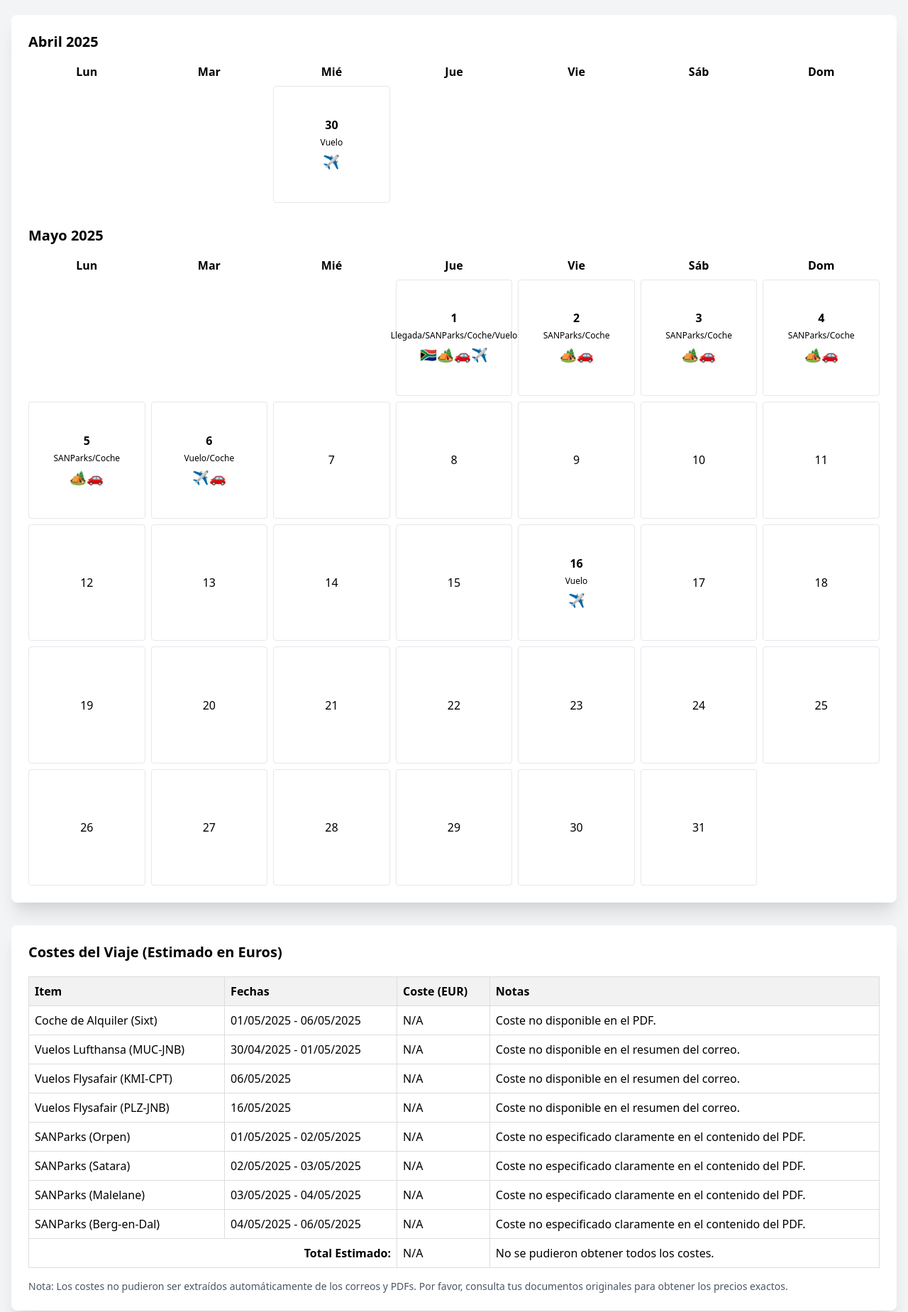
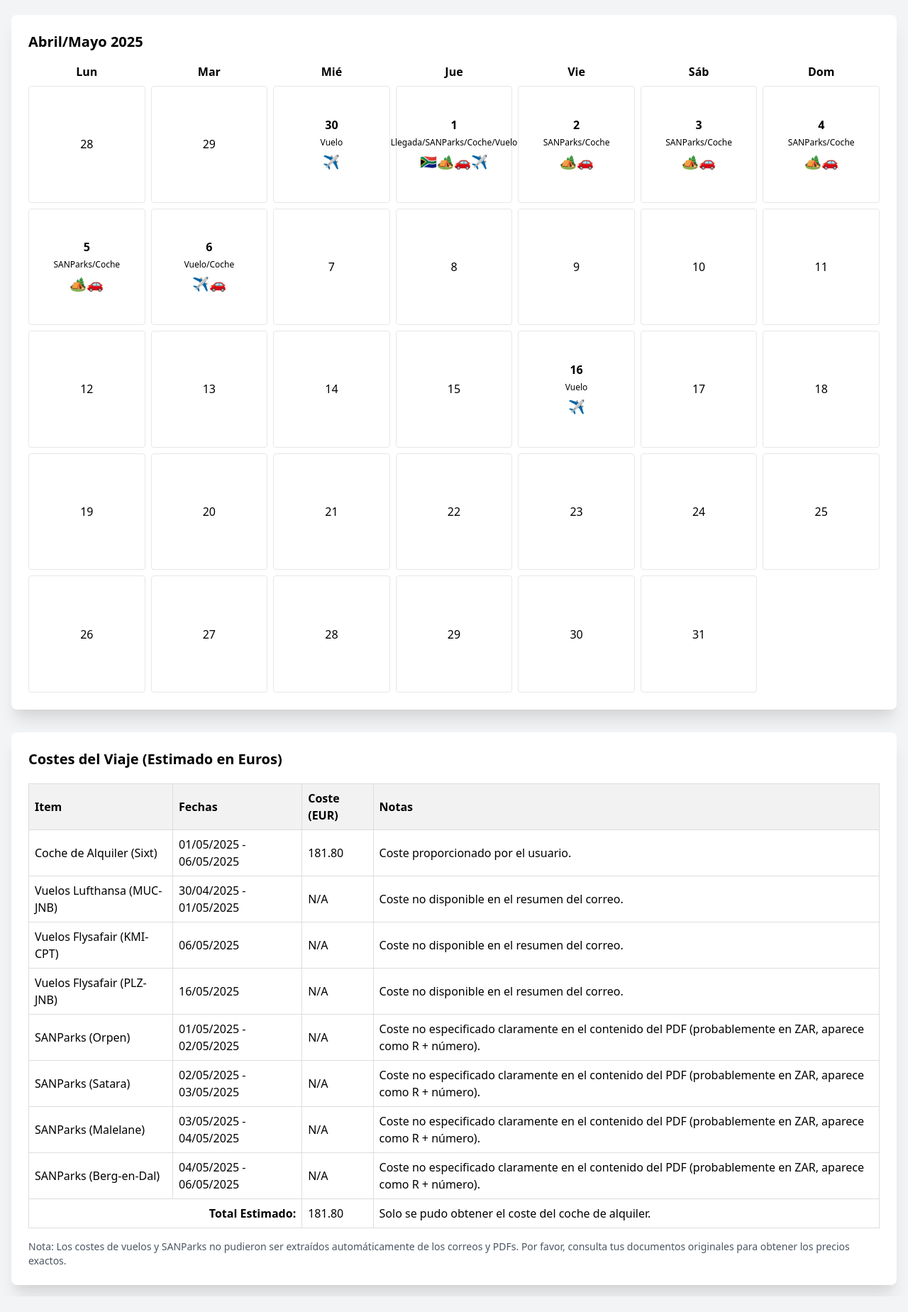
Before and after one commit to Emiralles-DE/CalculadoraIF, a plain HTML site: page Calendario.html in a window 1280 px wide. Shown: the part 51-1900 px from the top of the page at 71% size. After the commit the page ends 1878 px from the top, so only its background shows below. Drawn offline with nearby package versions, Linux system fonts and the light colour scheme.

Commit message:
Calendario.html

```diff
--- a/Calendario.html
+++ b/Calendario.html
@@ -78,7 +78,7 @@
         <h1 class="text-2xl font-bold text-center mb-6">Viaje a Sudáfrica</h1>
 
         <div class="bg-white p-6 rounded-lg shadow-xl">
-            <h2 class="text-xl font-semibold mb-4">Abril 2025</h2>
+            <h2 class="text-xl font-semibold mb-4">Abril/Mayo 2025</h2>
             <div class="grid grid-cols-7 gap-2 text-center">
                 <div class="font-bold">Lun</div>
                 <div class="font-bold">Mar</div>
@@ -88,7 +88,8 @@
                 <div class="font-bold">Sáb</div>
                 <div class="font-bold">Dom</div>
 
-                <div></div><div></div>
+                <div class="calendar-day p-2 rounded">28</div>
+                <div class="calendar-day p-2 rounded">29</div>
                 <div class="calendar-day p-2 rounded hover:bg-blue-200">
                     <div class="day-number">30</div>
                     <div class="day-title">Vuelo</div>
@@ -99,20 +100,6 @@
                         Conexión a Johannesburgo
                     </div>
                 </div>
-                 <div></div><div></div><div></div><div></div>
-            </div>
-
-            <h2 class="text-xl font-semibold mb-4 mt-8">Mayo 2025</h2>
-            <div class="grid grid-cols-7 gap-2 text-center">
-                 <div class="font-bold">Lun</div>
-                <div class="font-bold">Mar</div>
-                <div class="font-bold">Mié</div>
-                <div class="font-bold">Jue</div>
-                <div class="font-bold">Vie</div>
-                <div class="font-bold">Sáb</div>
-                <div class="font-bold">Dom</div>
-
-                <div></div><div></div><div></div>
                 <div class="calendar-day p-2 rounded hover:bg-green-200">
                     <div class="day-number">1</div>
                      <div class="day-title">Llegada/SANParks/Coche/Vuelo</div>
@@ -233,8 +220,8 @@
                     <tr>
                         <td>Coche de Alquiler (Sixt)</td>
                         <td>01/05/2025 - 06/05/2025</td>
-                        <td>N/A</td>
-                        <td>Coste no disponible en el PDF.</td>
+                        <td>181.80</td>
+                        <td>Coste proporcionado por el usuario.</td>
                     </tr>
                     <tr>
                         <td>Vuelos Lufthansa (MUC-JNB)</td>
@@ -258,35 +245,35 @@
                         <td>SANParks (Orpen)</td>
                         <td>01/05/2025 - 02/05/2025</td>
                         <td>N/A</td>
-                        <td>Coste no especificado claramente en el contenido del PDF.</td>
+                        <td>Coste no especificado claramente en el contenido del PDF (probablemente en ZAR, aparece como R + número).</td>
                     </tr>
                      <tr>
                         <td>SANParks (Satara)</td>
                         <td>02/05/2025 - 03/05/2025</td>
                         <td>N/A</td>
-                        <td>Coste no especificado claramente en el contenido del PDF.</td>
+                        <td>Coste no especificado claramente en el contenido del PDF (probablemente en ZAR, aparece como R + número).</td>
                     </tr>
                      <tr>
                         <td>SANParks (Malelane)</td>
                         <td>03/05/2025 - 04/05/2025</td>
                         <td>N/A</td>
-                        <td>Coste no especificado claramente en el contenido del PDF.</td>
+                        <td>Coste no especificado claramente en el contenido del PDF (probablemente en ZAR, aparece como R + número).</td>
                     </tr>
                      <tr>
                         <td>SANParks (Berg-en-Dal)</td>
                         <td>04/05/2025 - 06/05/2025</td>
                         <td>N/A</td>
-                        <td>Coste no especificado claramente en el contenido del PDF.</td>
+                        <td>Coste no especificado claramente en el contenido del PDF (probablemente en ZAR, aparece como R + número).</td>
                     </tr>
 
                     <tr>
                         <td colspan="2" class="text-right font-bold">Total Estimado:</td>
-                        <td>N/A</td>
-                        <td>No se pudieron obtener todos los costes.</td>
+                        <td>181.80</td>
+                        <td>Solo se pudo obtener el coste del coche de alquiler.</td>
                     </tr>
                 </tbody>
             </table>
-             <p class="mt-4 text-sm text-gray-600">Nota: Los costes no pudieron ser extraídos automáticamente de los correos y PDFs. Por favor, consulta tus documentos originales para obtener los precios exactos.</p>
+             <p class="mt-4 text-sm text-gray-600">Nota: Los costes de vuelos y SANParks no pudieron ser extraídos automáticamente de los correos y PDFs. Por favor, consulta tus documentos originales para obtener los precios exactos.</p>
         </div>
     </div>
 
```
